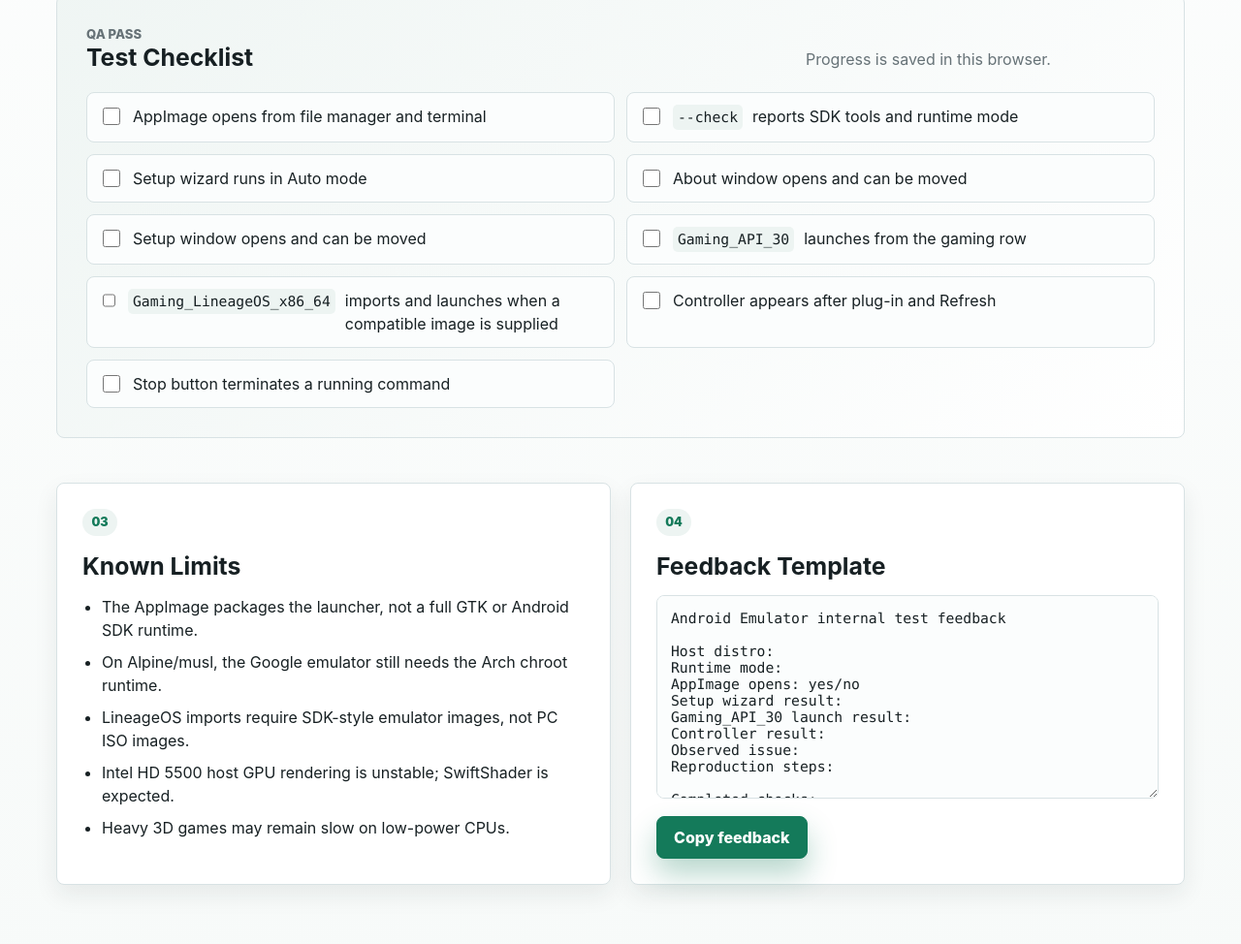
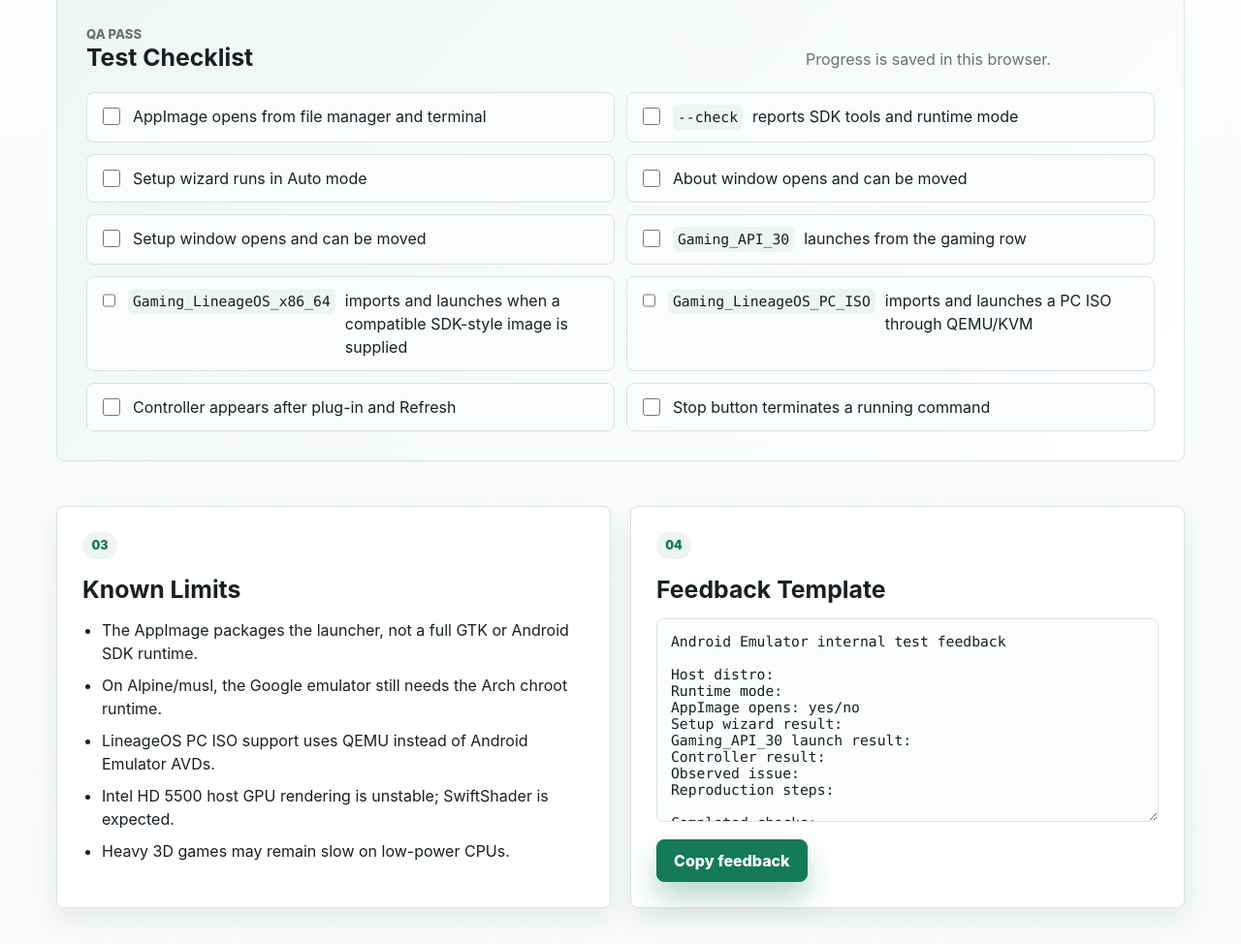
Before and after one commit to RenaWells/adwaita-android-emulator, a plain HTML site: page index.html in a window 1280 px wide. Shown: the part 2682-3656 px from the top of the page at 97% size. Drawn offline with Linux system fonts and the light colour scheme.

Commit message:
Support LineageOS PC ISO gaming profile

```diff
--- a/index.html
+++ b/index.html
@@ -114,7 +114,7 @@
           <li>Native emulator launch on glibc distros</li>
           <li>Arch chroot launch on Alpine/musl</li>
           <li>Gaming image download and optimized AVD creation</li>
-          <li>LineageOS x86_64 custom image import</li>
+          <li>LineageOS x86_64 SDK image and PC ISO support</li>
           <li>Controller detection through host input devices</li>
           <li>Movable Setup and About windows</li>
         </ul>
@@ -190,7 +190,8 @@
         <label><input type="checkbox" value="about"> About window opens and can be moved</label>
         <label><input type="checkbox" value="setup-window"> Setup window opens and can be moved</label>
         <label><input type="checkbox" value="gaming"> <code>Gaming_API_30</code> launches from the gaming row</label>
-        <label><input type="checkbox" value="lineage"> <code>Gaming_LineageOS_x86_64</code> imports and launches when a compatible image is supplied</label>
+        <label><input type="checkbox" value="lineage"> <code>Gaming_LineageOS_x86_64</code> imports and launches when a compatible SDK-style image is supplied</label>
+        <label><input type="checkbox" value="lineage-iso"> <code>Gaming_LineageOS_PC_ISO</code> imports and launches a PC ISO through QEMU/KVM</label>
         <label><input type="checkbox" value="controller"> Controller appears after plug-in and Refresh</label>
         <label><input type="checkbox" value="stop"> Stop button terminates a running command</label>
       </div>
@@ -203,7 +204,7 @@
         <ul class="plain-list">
           <li>The AppImage packages the launcher, not a full GTK or Android SDK runtime.</li>
           <li>On Alpine/musl, the Google emulator still needs the Arch chroot runtime.</li>
-          <li>LineageOS imports require SDK-style emulator images, not PC ISO images.</li>
+          <li>LineageOS PC ISO support uses QEMU instead of Android Emulator AVDs.</li>
           <li>Intel HD 5500 host GPU rendering is unstable; SwiftShader is expected.</li>
           <li>Heavy 3D games may remain slow on low-power CPUs.</li>
         </ul>
```
Also changed, not shown: third-party-notices.html (+2 -1 lines), llms.txt, 2 other files.
